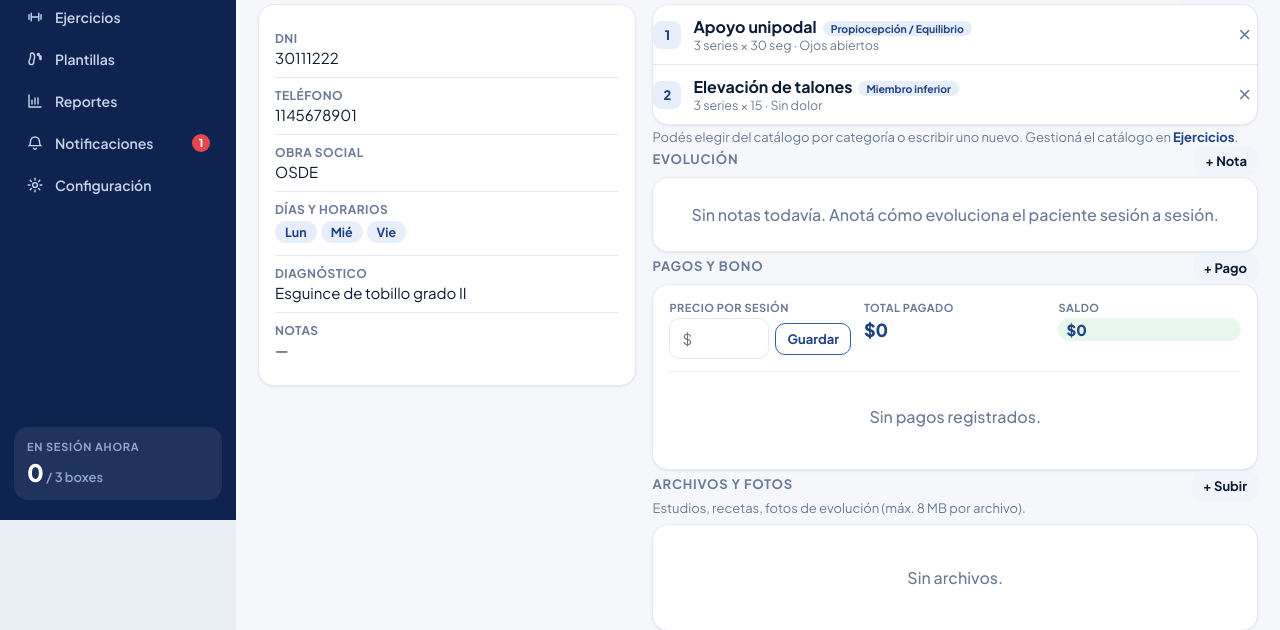
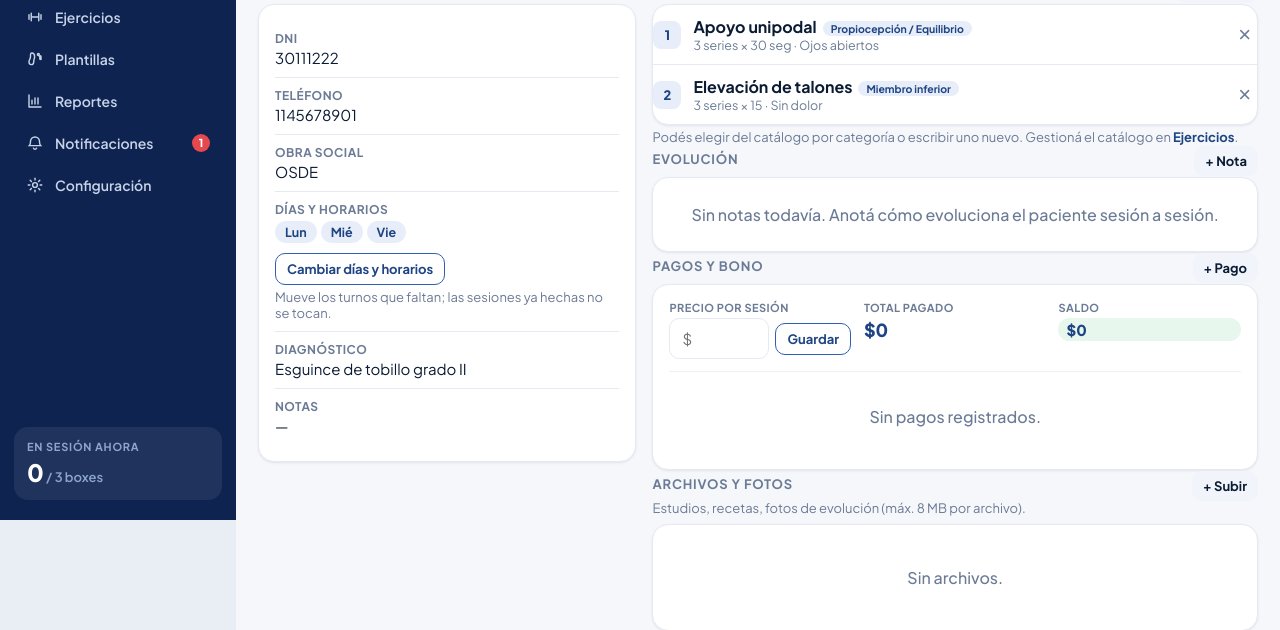
Before and after one commit to sucattisantino12-byte/Kinesiologia-KDYM, a Flask app: page /paciente/1 in a window 1280 px wide. Shown: the part 280-910 px from the top of the page. Run offline with Flask 3, Linux system fonts and the light colour scheme; data comes from the database, SQL or seed files in the repository; data that the repository does not hold is empty.

Commit message:
Cambiar días y horarios a mitad del tratamiento
Si el paciente ya empezó y necesita otros días u horarios, ahora se pueden mover
los turnos que le quedan sin rehacer el plan a mano.

- Nuevo modo "Cambiar días/horarios" en Agregar turnos: calcula solo cuántos
  turnos pendientes hay y los reprograma a los días y horarios nuevos
- Botón "Cambiar días y horarios" en la ficha del paciente, al lado de sus días
- Las sesiones ya hechas o pasadas NO se tocan: sólo se mueven las pendientes
- Al calcular la disponibilidad no se cuentan los turnos del propio paciente,
  porque van a liberar su lugar (si no, aparecían como llenos)
- Los turnos viejos se borran recién al confirmar, en la misma operación

Co-Authored-By: Claude Opus 4.8 <noreply@anthropic.com>

```diff
--- a/app.py
+++ b/app.py
@@ -579,8 +579,10 @@ def _sede_de_request(data):
     return sede_actual_id()
 
 
-def _slot_ocupado(sede_id, fecha, hora, excluir_turno=None):
-    """Cuántos turnos 'vivos' (no ausente/perdido) hay en ese horario y sede."""
+def _slot_ocupado(sede_id, fecha, hora, excluir_turno=None, excluir_paciente=None):
+    """Cuántos turnos 'vivos' (no ausente/perdido) hay en ese horario y sede.
+    `excluir_paciente` sirve al reprogramar: los turnos de ese paciente se van a
+    reemplazar, así que no deben contarse como ocupados."""
     sql = ("""SELECT COUNT(*) c FROM turnos
               WHERE sede_id=? AND fecha=? AND hora=? AND hora<>''
                 AND estado NOT IN ('ausente','perdido')""")
@@ -588,6 +590,9 @@ def _slot_ocupado(sede_id, fecha, hora, excluir_turno=None):
     if excluir_turno:
         sql += " AND id<>?"
         args.append(excluir_turno)
+    if excluir_paciente:
+        sql += " AND paciente_id<>?"
+        args.append(excluir_paciente)
     return q1(sql, tuple(args))["c"]
 
 
@@ -1510,12 +1515,22 @@ def api_plan_propuesta():
 
     modo = d.get("modo") or "nuevo"
     quedan = (p["sesiones_totales"] or 0) - (p["sesiones_usadas"] or 0)
+    desde_txt = d.get("desde") or date.today().isoformat()
     if modo == "extender":
         # Las que faltan por agendar = las que quedan menos las ya agendadas a futuro.
         fut = q1("""SELECT COUNT(*) c FROM turnos WHERE paciente_id=? AND fecha>=?
                     AND estado IN ('agendado','en_espera','presente')""",
                  (pid, date.today().isoformat()))["c"]
         cantidad = max(0, quedan - fut)
+    elif modo == "reprogramar":
+        # Cambiar días/horarios a mitad del tratamiento: se mueven los turnos que
+        # todavía no pasaron. Las sesiones ya hechas no se tocan.
+        cantidad = q1("""SELECT COUNT(*) c FROM turnos WHERE paciente_id=? AND fecha>=?
+                         AND sede_id=? AND estado IN ('agendado','en_espera','presente')""",
+                      (pid, desde_txt, sede))["c"]
+        if cantidad <= 0:
+            return jsonify(ok=False,
+                           error="Este paciente no tiene turnos pendientes para mover en esta sede."), 400
     else:
         cantidad = int(d.get("cantidad") or quedan or 0)
     if cantidad <= 0:
@@ -1545,7 +1560,8 @@ def api_plan_propuesta():
             continue   # el centro no abre ese día
         if estrategia == "hora":
             h = hora_de(wd)
-            oc = _slot_ocupado(sede, f, h)
+            oc = _slot_ocupado(sede, f, h,
+                               excluir_paciente=(pid if modo == "reprogramar" else None))
             libres = (max(0, tope - oc) if tope else 99)
             if tope and libres <= 0:
                 items.append({"fecha": f, "dia": DIAS_FULL[wd], "hora": h,
@@ -1663,6 +1679,19 @@ def api_plan_confirmar():
     if not rows:
         return jsonify(ok=False, error="No hay turnos para crear"), 400
 
+    # Reprogramar: primero se sacan los turnos pendientes que se están moviendo
+    # (así además liberan su lugar y no cuentan para el tope). Las sesiones ya
+    # hechas o pasadas NO se tocan.
+    movidos = 0
+    reemplazar = (d.get("reemplazar_desde") or "").strip()
+    if reemplazar:
+        movidos = q1("""SELECT COUNT(*) c FROM turnos WHERE paciente_id=? AND fecha>=?
+                        AND sede_id=? AND estado IN ('agendado','en_espera','presente')""",
+                     (pid, reemplazar, sede))["c"]
+        run("""DELETE FROM turnos WHERE paciente_id=? AND fecha>=? AND sede_id=?
+               AND estado IN ('agendado','en_espera','presente')""",
+            (pid, reemplazar, sede))
+
     creados, saltados, llenos = 0, 0, []
     for r in rows:
         f = (r.get("fecha") or "").strip()
@@ -1695,10 +1724,10 @@ def api_plan_confirmar():
     if llenos:
         muestra = ", ".join(llenos[:6]) + ("…" if len(llenos) > 6 else "")
         return jsonify(ok=True, creados=creados, saltados=saltados,
-                       llenos=llenos,
+                       llenos=llenos, movidos=movidos,
                        aviso=f"{creados} turno(s) creados. Estos quedaron llenos y "
                              f"no se agendaron: {muestra}")
-    return jsonify(ok=True, creados=creados, saltados=saltados, llenos=[])
+    return jsonify(ok=True, creados=creados, saltados=saltados, llenos=[], movidos=movidos)
 
 
 @app.route("/api/turno/<int:tid>/borrar", methods=["POST"])
--- a/static/app.js
+++ b/static/app.js
@@ -451,8 +451,10 @@ function atPlanModo(m) {
   AT_PLAN_MODO = m;
   document.getElementById('at-pm-nuevo').classList.toggle('on', m === 'nuevo');
   document.getElementById('at-pm-ext').classList.toggle('on', m === 'extender');
-  // "Extender" calcula la cantidad solo (las que faltan): se oculta el input.
-  document.getElementById('at-cantidad-wrap').style.display = m === 'extender' ? 'none' : '';
+  const rp = document.getElementById('at-pm-repro');
+  if (rp) rp.classList.toggle('on', m === 'reprogramar');
+  // "Extender" y "Cambiar días/horarios" calculan la cantidad solos.
+  document.getElementById('at-cantidad-wrap').style.display = (m === 'nuevo') ? '' : 'none';
   atPlanInfo();
   atInvalidarPropuesta();
 }
@@ -463,6 +465,8 @@ function atPlanInfo() {
   if (!AT_PID) { el.textContent = ''; return; }
   if (AT_PLAN_MODO === 'extender')
     el.textContent = `Le quedan ${AT_QUEDAN} sesión(es). Voy a agendar las que falten (las que aún no tienen turno).`;
+  else if (AT_PLAN_MODO === 'reprogramar')
+    el.textContent = 'Se mueven los turnos que todavía no pasaron, a los días y horarios nuevos. Las sesiones ya hechas no se tocan.';
   else
     el.textContent = AT_QUEDAN ? `Le quedan ${AT_QUEDAN} sesión(es) por hacer.` : '';
 }
@@ -901,7 +905,12 @@ async function atGenerar() {
     if (!rows.length) { atError('No quedaron turnos para agendar.'); return; }
     const resp = await fetch('/api/plan_confirmar', {
       method: 'POST', headers: { 'Content-Type': 'application/json' },
-      body: JSON.stringify({ paciente_id: AT_PID, rows, duracion: dur, sede_id }),
+      body: JSON.stringify({
+        paciente_id: AT_PID, rows, duracion: dur, sede_id,
+        // Al reprogramar, se reemplazan los turnos pendientes desde esa fecha.
+        reemplazar_desde: AT_PLAN_MODO === 'reprogramar'
+          ? document.getElementById('at-desde').value : '',
+      }),
     });
     let r = {}; try { r = await resp.json(); } catch (e) {}
     if (!resp.ok || r.ok === false) { atError(r.error || 'No se pudieron asignar los turnos'); return; }
@@ -912,7 +921,9 @@ async function atGenerar() {
       return;
     }
     cerrarModal('modal-agturnos');
-    toast(`${r.creados} turno(s) agregados ✓`, 'ok');
+    toast(r.movidos
+      ? `${r.movidos} turno(s) movidos a los días y horarios nuevos ✓`
+      : `${r.creados} turno(s) agregados ✓`, 'ok');
   } else {
     const filas = [].slice.call(document.querySelectorAll('#at-manual-rows .at-manual-row'));
     const turnos = filas.map(f => {
--- a/templates/_agregar_turnos_modal.html
+++ b/templates/_agregar_turnos_modal.html
@@ -34,6 +34,7 @@
         <div class="seg seg-sm" id="at-plan-modo" style="margin-bottom:12px;">
           <button type="button" id="at-pm-nuevo" class="on" onclick="atPlanModo('nuevo')">Nuevo plan</button>
           <button type="button" id="at-pm-ext" onclick="atPlanModo('extender')">Extender (faltantes)</button>
+          <button type="button" id="at-pm-repro" onclick="atPlanModo('reprogramar')">Cambiar días/horarios</button>
         </div>
         <div class="hint" id="at-plan-info" style="margin-bottom:10px;"></div>
 
--- a/templates/ficha.html
+++ b/templates/ficha.html
@@ -41,6 +41,10 @@
         {% if p.dias_horarios %}
           {% for dh in p.dias_horarios %}<span class="chip-dia">{{ dh.dia }}{% if dh.hora %} · {{ dh.hora }}{% endif %}</span>{% endfor %}
         {% else %}—{% endif %}
+        <div style="margin-top:8px;">
+          <button class="btn btn-line btn-sm" onclick="cambiarDiasHorarios()">Cambiar días y horarios</button>
+        </div>
+        <div class="hint" style="margin-top:4px;">Mueve los turnos que faltan; las sesiones ya hechas no se tocan.</div>
       </div></div>
       <div class="dato"><div class="k">Diagnóstico</div><div class="v">{{ p.diagnostico or '—' }}</div></div>
       <div class="dato"><div class="k">Notas</div><div class="v">{{ p.notas or '—' }}</div></div>
@@ -296,6 +300,12 @@
 
 {% block scripts %}
 <script>
+// Cambiar los días/horarios a mitad del tratamiento: abre "Agregar turnos"
+// directamente en el modo que mueve los turnos pendientes.
+function cambiarDiasHorarios() {
+  abrirAgregarTurnos(PID, PNOMBRE, () => location.reload());
+  atPlanModo('reprogramar');
+}
 const PID = {{ p.id }};
 const PNOMBRE = {{ p.nombre_completo|tojson }};
 const TOT = {{ p.sesiones_totales }};
```
